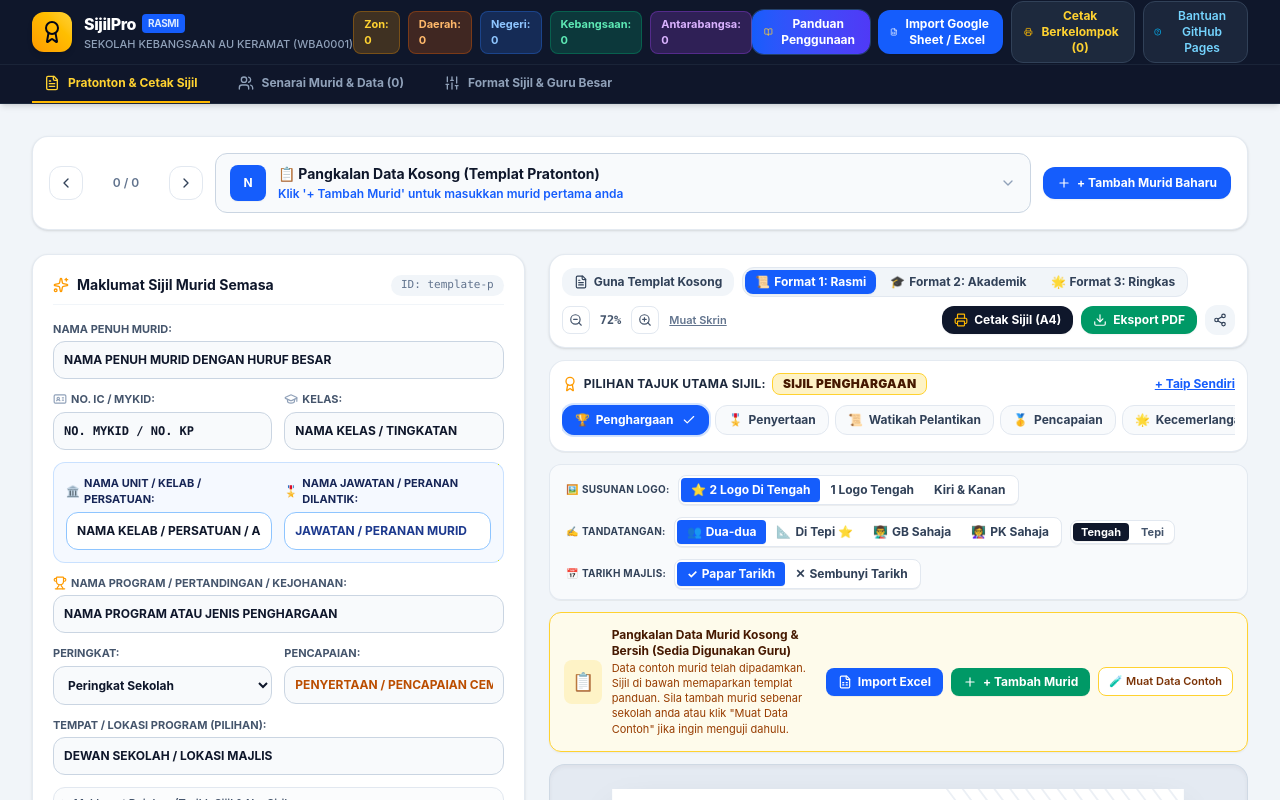
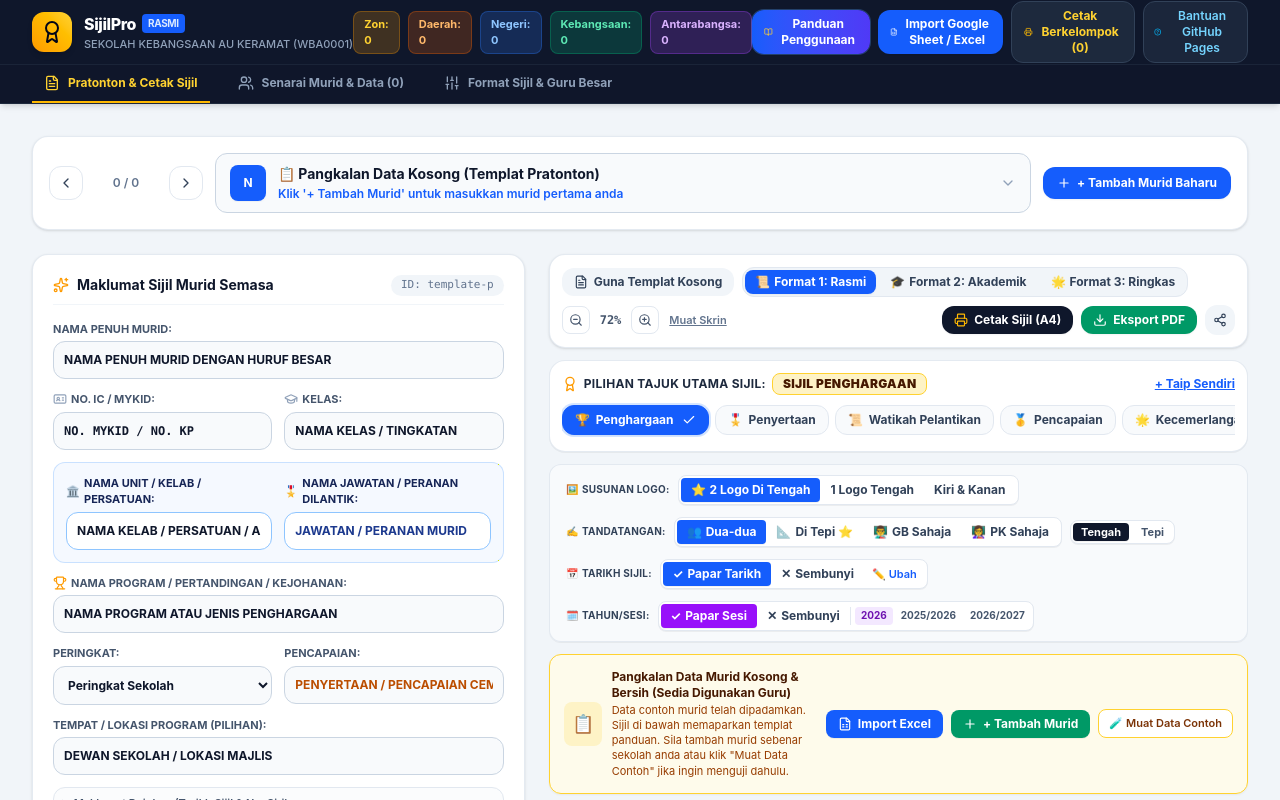
Before and after one commit to zularfizainol-rgb/SIJIL-PRO, a React (Vite) app: page / in a window 1280 px wide. Shown: the top 800 px of the page. Built offline with nearby package versions, Linux system fonts and the light colour scheme; a web font is replaced by a local one.

Commit message:
feat(config): decouple session year and event date visibility
Added `showSessionYear` control to allow independent toggling of the academic session/year on certificates, separating it from the `showEventDate` configuration.

```diff
--- a/src/App.tsx
+++ b/src/App.tsx
@@ -914,23 +914,23 @@ export default function App() {
                     </div>
                   </div>
 
-                  {/* Pilihan Tarikh Majlis: Papar vs Sembunyi (Permintaan Pengguna) */}
+                  {/* Kawalan 1: Pilihan Tarikh Sijil (Papar vs Sembunyi Berasingan) */}
                   <div className="flex items-center gap-2 flex-wrap">
                     <span className="font-bold text-slate-700 uppercase text-[10px] tracking-wide flex items-center gap-1">
-                      <span>📅</span> Tarikh Majlis:
+                      <span>📅</span> Tarikh Sijil:
                     </span>
                     <div className="flex items-center bg-white p-0.5 rounded-lg border border-slate-200 shadow-2xs">
                       <button
                         onClick={() => {
                           setConfig({ ...config, showEventDate: true });
-                          showToast('Tarikh Majlis: Dipaparkan di sijil');
+                          showToast('Tarikh Sijil: Dipaparkan di sijil');
                         }}
                         className={`px-2.5 py-1 rounded text-xs font-bold transition flex items-center gap-1 ${
                           config.showEventDate !== false
                             ? 'bg-blue-600 text-white shadow-2xs'
                             : 'text-slate-700 hover:bg-slate-100'
                         }`}
-                        title="Paparkan tarikh majlis / sesi pada sijil dan tanda tangan"
+                        title="Paparkan tarikh sijil (hari/bulan/tahun) pada sijil & tandatangan"
                       >
                         <span>✓</span> Papar Tarikh
                       </button>
@@ -938,17 +938,99 @@ export default function App() {
                       <button
                         onClick={() => {
                           setConfig({ ...config, showEventDate: false });
-                          showToast('Tarikh Majlis: Disembunyikan daripada sijil');
+                          showToast('Tarikh Sijil: Disembunyikan daripada sijil');
                         }}
                         className={`px-2.5 py-1 rounded text-xs font-bold transition flex items-center gap-1 ${
                           config.showEventDate === false
                             ? 'bg-blue-600 text-white shadow-2xs'
                             : 'text-slate-700 hover:bg-slate-100'
                         }`}
-                        title="Sembunyikan tarikh majlis daripada sijil"
+                        title="Sembunyikan tarikh sijil daripada sijil"
                       >
-                        <span>✕</span> Sembunyi Tarikh
+                        <span>✕</span> Sembunyi
                       </button>
+
+                      <button
+                        type="button"
+                        onClick={() => {
+                          const val = prompt('Masukkan tarikh sijil yang dikehendaki (contoh: 18 OKTOBER 2026):', config.issueDate || '18 OKTOBER 2026');
+                          if (val && val.trim()) {
+                            setConfig({ ...config, issueDate: val.trim().toUpperCase(), showEventDate: true });
+                            showToast(`Tarikh Sijil dikemaskini: ${val.trim().toUpperCase()}`);
+                          }
+                        }}
+                        className="px-2 py-1 text-[11px] font-semibold text-blue-600 hover:text-blue-800 hover:bg-blue-50 rounded transition"
+                        title="Ubah teks tarikh sijil"
+                      >
+                        ✏️ Ubah
+                      </button>
+                    </div>
+                  </div>
+
+                  {/* Kawalan 2: Pilihan Tahun / Sesi Persekolahan (Papar vs Sembunyi Berasingan) */}
+                  <div className="flex items-center gap-2 flex-wrap">
+                    <span className="font-bold text-slate-700 uppercase text-[10px] tracking-wide flex items-center gap-1">
+                      <span>🗓️</span> Tahun/Sesi:
+                    </span>
+                    <div className="flex items-center bg-white p-0.5 rounded-lg border border-slate-200 shadow-2xs">
+                      <button
+                        onClick={() => {
+                          setConfig({ ...config, showSessionYear: true });
+                          showToast('Tahun/Sesi: Dipaparkan di sijil');
+                        }}
+                        className={`px-2.5 py-1 rounded text-xs font-bold transition flex items-center gap-1 ${
+                          config.showSessionYear !== false
+                            ? 'bg-purple-600 text-white shadow-2xs'
+                            : 'text-slate-700 hover:bg-slate-100'
+                        }`}
+                        title="Paparkan tahun atau sesi persekolahan di sijil"
+                      >
+                        <span>✓</span> Papar Sesi
+                      </button>
+
+                      <button
+                        onClick={() => {
+                          setConfig({ ...config, showSessionYear: false });
+                          showToast('Tahun/Sesi: Disembunyikan daripada sijil');
+                        }}
+                        className={`px-2.5 py-1 rounded text-xs font-bold transition flex items-center gap-1 ${
+                          config.showSessionYear === false
+                            ? 'bg-purple-600 text-white shadow-2xs'
+                            : 'text-slate-700 hover:bg-slate-100'
+                        }`}
+                        title="Sembunyikan tahun atau sesi daripada sijil"
+                      >
+                        <span>✕</span> Sembunyi
+                      </button>
+
+                      {/* Pilihan Cepat Nilai Sesi */}
+                      <div className="flex items-center pl-1 border-l border-slate-200 gap-0.5">
+                        {['2026', '2025/2026', '2026/2027'].map((sesi) => {
+                          const currentVal = config.paragraphLayout === 'format-akademik' ? config.academicSession : config.eventYear;
+                          const isSel = currentVal === sesi;
+                          return (
+                            <button
+                              key={sesi}
+                              type="button"
+                              onClick={() => {
+                                if (config.paragraphLayout === 'format-akademik') {
+                                  setConfig({ ...config, academicSession: sesi, showSessionYear: true });
+                                } else {
+                                  setConfig({ ...config, eventYear: sesi, showSessionYear: true });
+                                }
+                                showToast(`Tahun/Sesi ditukar kepada ${sesi}`);
+                              }}
+                              className={`px-1.5 py-0.5 rounded text-[10px] font-bold transition ${
+                                isSel && config.showSessionYear !== false
+                                  ? 'bg-purple-100 text-purple-800'
+                                  : 'text-slate-600 hover:bg-slate-100'
+                              }`}
+                            >
+                              {sesi}
+                            </button>
+                          );
+                        })}
+                      </div>
                     </div>
                   </div>
                 </div>
--- a/src/components/TemplateCustomizer.tsx
+++ b/src/components/TemplateCustomizer.tsx
@@ -1695,12 +1695,57 @@ export const TemplateCustomizer: React.FC<TemplateCustomizerProps> = ({
                 </span>
 
                 <div className="grid grid-cols-1 sm:grid-cols-2 md:grid-cols-3 gap-2">
-                  <div>
-                    <label className="block text-[10px] font-bold text-slate-600 uppercase mb-0.5">
-                      Tahun / Sesi Sijil:
-                    </label>
+                  {/* KOTAK 1: TAHUN / SESI PERSEKOLAHAN (Berasingan) */}
+                  <div className="p-2.5 bg-white rounded-xl border border-slate-200 shadow-2xs space-y-1.5">
+                    <div className="flex items-center justify-between mb-0.5">
+                      <label className="block text-[10px] font-bold text-slate-700 uppercase flex items-center gap-1">
+                        <span>🗓️</span> Tahun / Sesi:
+                      </label>
+                      <button
+                        type="button"
+                        onClick={() => update({ showSessionYear: config.showSessionYear === false ? true : false })}
+                        className={`text-[9px] font-bold px-1.5 py-0.5 rounded transition ${
+                          config.showSessionYear !== false
+                            ? 'bg-blue-600 text-white'
+                            : 'bg-slate-300 text-slate-800'
+                        }`}
+                        title="Klik untuk papar atau sembunyikan Tahun / Sesi di sijil"
+                      >
+                        {config.showSessionYear !== false ? '✓ Dipapar' : '✕ Sembunyi'}
+                      </button>
+                    </div>
+
+                    {/* Pilihan Pantas Sesi */}
+                    <div className="flex items-center gap-1 overflow-x-auto pb-0.5">
+                      {['2026', '2025/2026', '2026/2027'].map((val) => {
+                        const currentVal = config.paragraphLayout === 'format-akademik' ? config.academicSession : config.eventYear;
+                        const isMatch = currentVal === val;
+                        return (
+                          <button
+                            key={val}
+                            type="button"
+                            onClick={() => {
+                              if (config.paragraphLayout === 'format-akademik') {
+                                update({ academicSession: val, showSessionYear: true });
+                              } else {
+                                update({ eventYear: val, showSessionYear: true });
+                              }
+                            }}
+                            className={`px-1.5 py-0.5 rounded text-[10px] font-bold transition border ${
+                              isMatch && config.showSessionYear !== false
+                                ? 'bg-blue-50 text-blue-700 border-blue-300'
+                                : 'bg-slate-50 text-slate-600 border-slate-200 hover:bg-slate-100'
+                            }`}
+                          >
+                            {val}
+                          </button>
+                        );
+                      })}
+                    </div>
+
                     <input
                       type="text"
+                      disabled={config.showSessionYear === false}
                       value={config.paragraphLayout === 'format-akademik' ? (config.academicSession || '2025/2026') : (config.eventYear || '2026')}
                       onChange={(e) => {
                         if (config.paragraphLayout === 'format-akademik') {
@@ -1709,15 +1754,20 @@ export const TemplateCustomizer: React.FC<TemplateCustomizerProps> = ({
                           update({ eventYear: e.target.value });
                         }
                       }}
-                      className="w-full text-xs font-bold p-2 border border-slate-300 rounded-lg focus:ring-1 focus:ring-blue-500"
+                      className={`w-full text-xs font-bold p-1.5 border rounded-lg focus:ring-1 focus:ring-blue-500 transition ${
+                        config.showSessionYear === false
+                          ? 'bg-slate-100 text-slate-400 border-slate-200 cursor-not-allowed'
+                          : 'bg-white border-slate-300'
+                      }`}
                       placeholder={config.paragraphLayout === 'format-akademik' ? '2025/2026' : '2026'}
                     />
                   </div>
 
-                  <div>
+                  {/* KOTAK 2: TARIKH SIJIL / TANDATANGAN (Berasingan) */}
+                  <div className="p-2.5 bg-white rounded-xl border border-slate-200 shadow-2xs space-y-1.5">
                     <div className="flex items-center justify-between mb-0.5">
-                      <label className="block text-[10px] font-bold text-slate-600 uppercase">
-                        Tarikh Majlis (Di Sijil):
+                      <label className="block text-[10px] font-bold text-slate-700 uppercase flex items-center gap-1">
+                        <span>📅</span> Tarikh Sijil:
                       </label>
                       <button
                         type="button"
@@ -1727,17 +1777,35 @@ export const TemplateCustomizer: React.FC<TemplateCustomizerProps> = ({
                             ? 'bg-blue-600 text-white'
                             : 'bg-slate-300 text-slate-800'
                         }`}
-                        title="Klik untuk papar atau sembunyikan tarikh di sijil"
+                        title="Klik untuk papar atau sembunyikan tarikh hari/bulan/tahun di sijil"
                       >
-                        {config.showEventDate !== false ? '✓ Dipaparkan' : '✕ Disembunyi'}
+                        {config.showEventDate !== false ? '✓ Dipapar' : '✕ Sembunyi'}
                       </button>
                     </div>
+
+                    <div className="flex items-center gap-1 overflow-x-auto pb-0.5">
+                      <button
+                        type="button"
+                        onClick={() => {
+                          const today = new Intl.DateTimeFormat('ms-MY', {
+                            day: 'numeric',
+                            month: 'long',
+                            year: 'numeric'
+                          }).format(new Date()).toUpperCase();
+                          update({ issueDate: today, showEventDate: true });
+                        }}
+                        className="px-1.5 py-0.5 rounded text-[10px] font-bold bg-slate-50 text-slate-600 border border-slate-200 hover:bg-slate-100 transition truncate"
+                      >
+                        Hari Ini
+                      </button>
+                    </div>
+
                     <input
                       type="text"
                       disabled={config.showEventDate === false}
                       value={config.issueDate || '18 OKTOBER 2026'}
                       onChange={(e) => update({ issueDate: e.target.value })}
-                      className={`w-full text-xs font-bold uppercase p-2 border rounded-lg focus:ring-1 focus:ring-blue-500 transition ${
+                      className={`w-full text-xs font-bold uppercase p-1.5 border rounded-lg focus:ring-1 focus:ring-blue-500 transition ${
                         config.showEventDate === false
                           ? 'bg-slate-100 text-slate-400 border-slate-200 cursor-not-allowed'
                           : 'bg-white border-slate-300'
@@ -2244,7 +2312,17 @@ export const TemplateCustomizer: React.FC<TemplateCustomizerProps> = ({
                 onChange={(e) => update({ showEventDate: e.target.checked })}
                 className="w-4 h-4 text-blue-600 rounded"
               />
-              <span className="font-bold text-blue-900">Tarikh Majlis / Sesi Sijil</span>
+              <span className="font-bold text-blue-900">Tarikh Sijil (Hari/Bulan/Tahun)</span>
+            </label>
+
+            <label className="flex items-center gap-2 cursor-pointer p-2 bg-white rounded-lg border border-purple-200 hover:bg-purple-50/50">
+              <input
+                type="checkbox"
+                checked={config.showSessionYear !== false}
+                onChange={(e) => update({ showSessionYear: e.target.checked })}
+                className="w-4 h-4 text-purple-600 rounded"
+              />
+              <span className="font-bold text-purple-900">Tahun / Sesi Persekolahan</span>
             </label>
           </div>
 
--- a/src/components/UserGuideModal.tsx
+++ b/src/components/UserGuideModal.tsx
@@ -378,21 +378,21 @@ export const UserGuideModal: React.FC<UserGuideModalProps> = ({ isOpen, onClose
               <div className="grid grid-cols-1 md:grid-cols-2 gap-4">
                 <div className="p-4 bg-white border border-slate-200 rounded-xl space-y-2 shadow-2xs">
                   <h4 className="font-bold text-slate-900 text-xs uppercase flex items-center gap-1.5">
-                    <span>📅</span> Menghidupkan / Mematikan Tarikh Majlis
+                    <span>📅</span> Pemisahan Fungsi: Tarikh Sijil & Tahun / Sesi
                   </h4>
                   <p className="text-[11px] text-slate-600">
-                    Terdapat 2 tempat pantas untuk guru memilih:
+                    Fungsi Tarikh Sijil dan Tahun/Sesi kini <strong>diasingkan sepenuhnya</strong> agar guru bebas memilih:
                   </p>
                   <ul className="list-disc pl-4 space-y-1.5 text-[11px] text-slate-700">
                     <li>
-                      <strong>Di Bar Toolbar Pratonton Utama:</strong> Klik butang <strong>"📅 Tarikh: Dipaparkan / Disembunyikan"</strong> untuk suis serta-merta tanpa perlu buka tetapan.
+                      <strong>1. Tarikh Sijil (Hari/Bulan/Tahun):</strong> Kawal paparan tarikh penuh (contoh: <em>18 OKTOBER 2026</em>) di bahagian bawah tandatangan pentadbir atau tarikh acara. Boleh dipaparkan atau disembunyikan secara berasingan.
                     </li>
                     <li>
-                      <strong>Di Tab Format Sijil:</strong> Tandakan atau nyah-tandakan kotak semak <em>"Tarikh Majlis / Sesi Sijil"</em> di bawah senarai elemen sijil.
+                      <strong>2. Tahun / Sesi Persekolahan:</strong> Kawal paparan tahun atau sesi persekolahan (contoh: <em>2026</em> atau <em>2025/2026</em>) dalam ayat penghargaan.
                     </li>
                   </ul>
                   <p className="text-[10px] text-emerald-800 bg-emerald-50 p-2 rounded-lg border border-emerald-200 mt-1">
-                    ✓ Apabila tarikh dimatikan, perkataan <em>"bagi tahun 2026"</em> / <em>"Bagi Sesi"</em> dan baris <em>"Tarikh: 18 OKTOBER 2026"</em> di bawah tandatangan akan disembunyikan secara bersih.
+                    ✓ Guru boleh memaparkan Tahun/Sesi tanpa perlu memaparkan tarikh hari/bulan, atau sebaliknya dengan butang pantas di atas kanvas sijil.
                   </p>
                 </div>
 
--- a/src/data/defaultData.ts
+++ b/src/data/defaultData.ts
@@ -67,7 +67,8 @@ export const DEFAULT_CONFIG: CertificateConfig = {
   showActivity: true,
   showLevel: true,
   showAchievement: true,
-  showEventDate: true, // Guru boleh pilih untuk memaparkan atau menyembunyikan tarikh majlis
+  showEventDate: true, // Guru boleh pilih untuk memaparkan atau menyembunyikan tarikh sijil
+  showSessionYear: true, // Guru boleh pilih berasingan untuk memaparkan atau menyembunyikan tahun / sesi persekolahan
   unitClubLabel: 'UNIT / KELAB:',
   positionRoleLabel: 'JAWATAN DILANTIK:',
   achievementLabel: 'PENCAPAIAN:',
--- a/src/types/certificate.ts
+++ b/src/types/certificate.ts
@@ -104,7 +104,8 @@ export interface CertificateConfig {
   showActivity: boolean; // Papar/Sorok Nama Program/Pertandingan
   showLevel: boolean; // Papar/Sorok Peringkat (Boleh ditutup untuk sijil lantikan peringkat sekolah)
   showAchievement: boolean; // Papar/Sorok Pencapaian
-  showEventDate?: boolean; // Togel Pilihan Guru: Papar atau Sorokkan Tarikh Majlis / Sesi di Sijil
+  showEventDate?: boolean; // Togel Pilihan Guru: Papar atau Sorokkan Tarikh Sijil (Hari/Bulan/Tahun)
+  showSessionYear?: boolean; // Togel Pilihan Guru: Papar atau Sorokkan Tahun / Sesi Persekolahan (Berasingan)
   unitClubLabel: string; // "UNIT / KELAB:" atau "BADAN BERUNIFORM:"
   positionRoleLabel: string; // "JAWATAN:" atau "PERANAN:"
   achievementLabel: string; // "PENCAPAIAN:" atau "STATUS:"
```
Also changed, not shown: src/components/CertificateView.tsx (+8 -8 lines).
